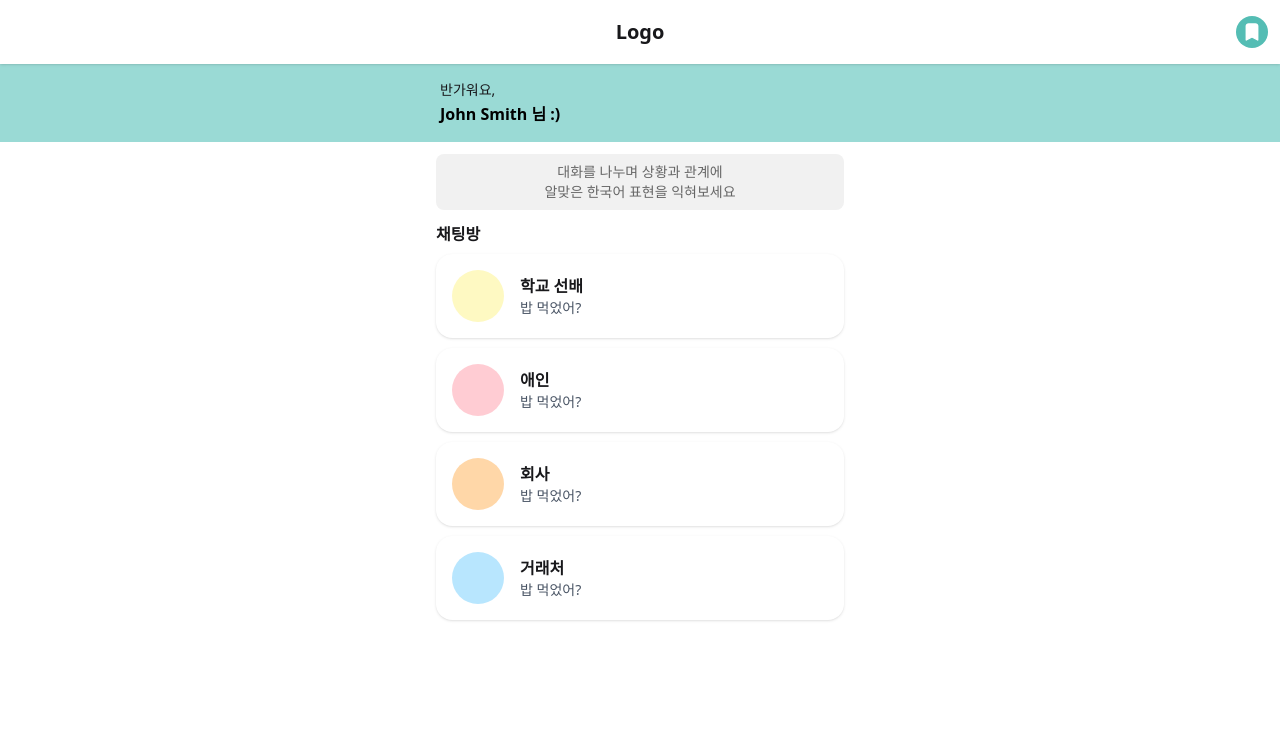
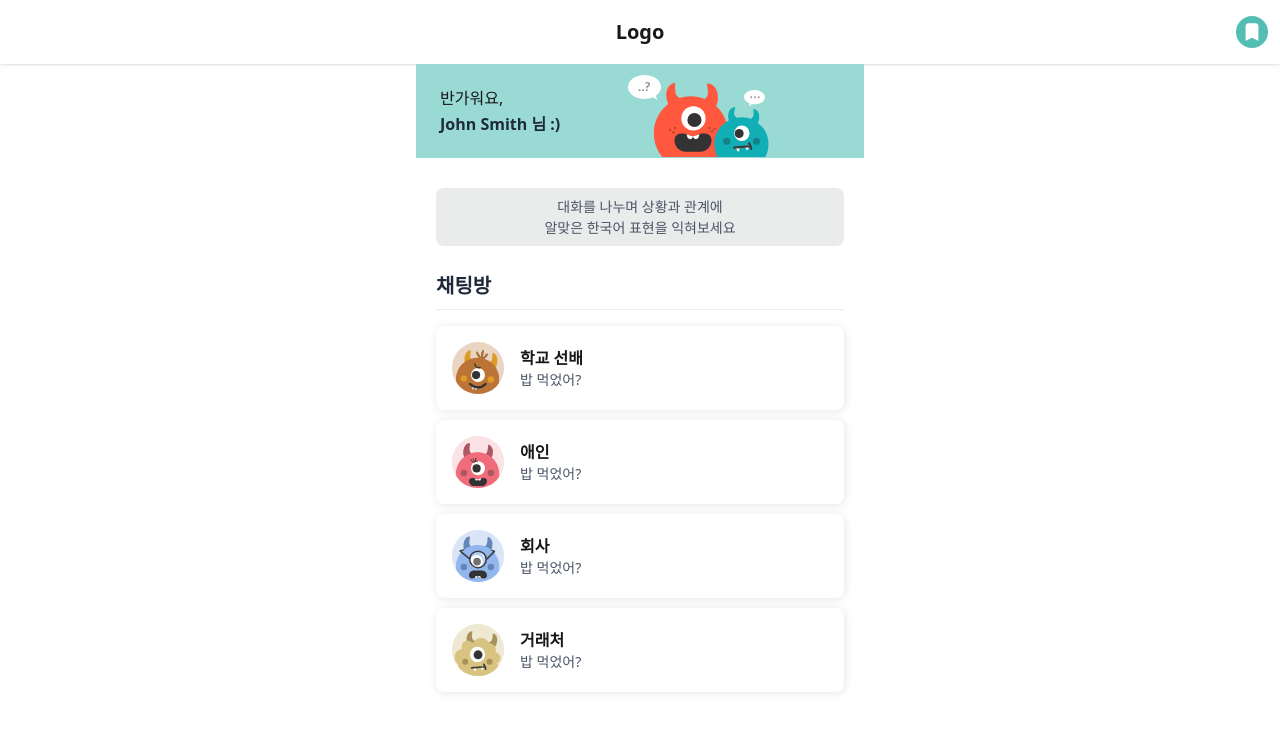
Before and after one commit to Hangulling/DoranDoran-FrontEnd, a React (Vite) app: page / in a window 1280 px wide. Shown: the top 732 px of the page. Built offline with nearby package versions, Linux system fonts and the light colour scheme.

Commit message:
Design: 프로필 이미지 추가 및 UI 수정

```diff
--- a/src/pages/MainPage.tsx
+++ b/src/pages/MainPage.tsx
@@ -1,8 +1,14 @@
+import Character from '../assets/mainCharacter.svg'
+import SchoolAvatar from '../assets/profile/school.svg'
+import LoverAvatar from '../assets/profile/lover.svg'
+import CompanyAvatar from '../assets/profile/company.svg'
+import ClientAvatar from '../assets/profile/client.svg'
+
 const chatRooms = [
-  { id: 'school', label: '학교 선배', avatarBg: 'bg-yellow-100', message: '밥 먹었어?' },
-  { id: 'lover', label: '애인', avatarBg: 'bg-rose-200', message: '밥 먹었어?' },
-  { id: 'company', label: '회사', avatarBg: 'bg-orange-200', message: '밥 먹었어?' },
-  { id: 'client', label: '거래처', avatarBg: 'bg-sky-200', message: '밥 먹었어?' },
+  { id: 'school', label: '학교 선배', avatar: SchoolAvatar, message: '밥 먹었어?' },
+  { id: 'lover', label: '애인', avatar: LoverAvatar, message: '밥 먹었어?' },
+  { id: 'company', label: '회사', avatar: CompanyAvatar, message: '밥 먹었어?' },
+  { id: 'client', label: '거래처', avatar: ClientAvatar, message: '밥 먹었어?' },
 ]
 
 const MainPage = () => {
@@ -12,37 +18,38 @@ const MainPage = () => {
   return (
     <>
       {/* 상단 환영 메시지 */}
-      <div className="w-full bg-[#9ADAD5] h-[78px]">
-        <div className="flex items-center justify-between max-w-md mx-auto px-6 py-4">
-          <div>
-            <div className="text-sm mb-0.5">반가워요,</div>
-            <div className="font-bold text-base">
-              <span className="text-black">John Smith 님 :)</span>
-            </div>
+      <div className="w-full bg-[#9ADAD5] h-[94px] relative max-w-md mx-auto">
+        <div className="absolute top-[22px] left-6">
+          <div className="text-[16px] mb-0.5">반가워요,</div>
+          <div className="font-bold text-[16px]">
+            <span className="text-gray-800">John Smith 님 :)</span>
           </div>
         </div>
+        <img src={Character} alt="캐릭터 이미지" className="absolute top-[10px] left-[210px]" />
       </div>
 
       <div className="max-w-md mx-auto px-5 pb-16">
         {/* 안내문구 */}
-        <div className="bg-[#F1F1F1] rounded-lg text-center h-14 px-1 py-2 text-[#666666] text-sm mb-3 mt-3">
+        <div className="bg-[#EAEBEB] rounded-lg text-center px-1 py-2 text-gray-600 text-[14px] mb-[25px] mt-[30px]">
           대화를 나누며 상황과 관계에
           <br />
           알맞은 한국어 표현을 익혀보세요
         </div>
         {/* 채팅방 목록 */}
         <div>
-          <div className="font-bold mb-2">채팅방</div>
+          <div className="font-bold mb-4 text-[20px] text-gray-800 border-b border-[#EAEBEB] pb-2">
+            채팅방
+          </div>
           <div className="flex flex-col gap-[10px]">
             {chatRooms.map(room => (
               <button
                 key={room.id}
                 onClick={() => handleRoomClick(room.id)}
-                className="flex items-center gap-4 w-full h-21 bg-white rounded-2xl shadow py-3 px-4 active:bg-gray-100"
+                className="flex items-center gap-4 w-full h-21 bg-white rounded-lg shadow-[1px_1px_10px_rgba(0,0,0,0.1)] py-3 px-4 active:bg-gray-100"
               >
-                <div
-                  className={`w-13 h-13 rounded-full flex items-center justify-center ${room.avatarBg}`}
-                ></div>
+                <div className="w-13 h-13 rounded-full flex items-center justify-center overflow-hidden bg-gray-100">
+                  <img src={room.avatar} alt={room.label} className="w-full h-full object-cover" />
+                </div>
                 <div className="flex flex-col items-start">
                   <span className="font-bold">{room.label}</span>
                   <span className="text-gray-600 text-sm">{room.message}</span>
```
